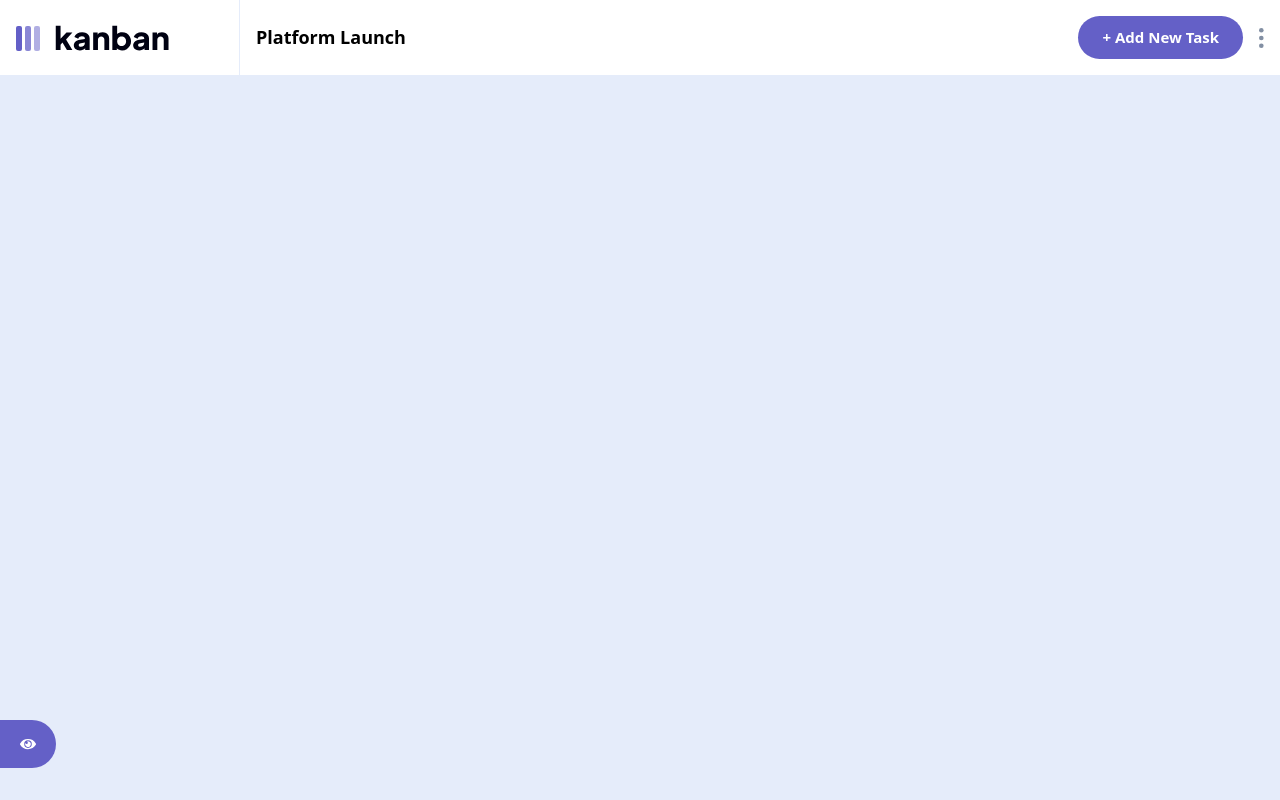
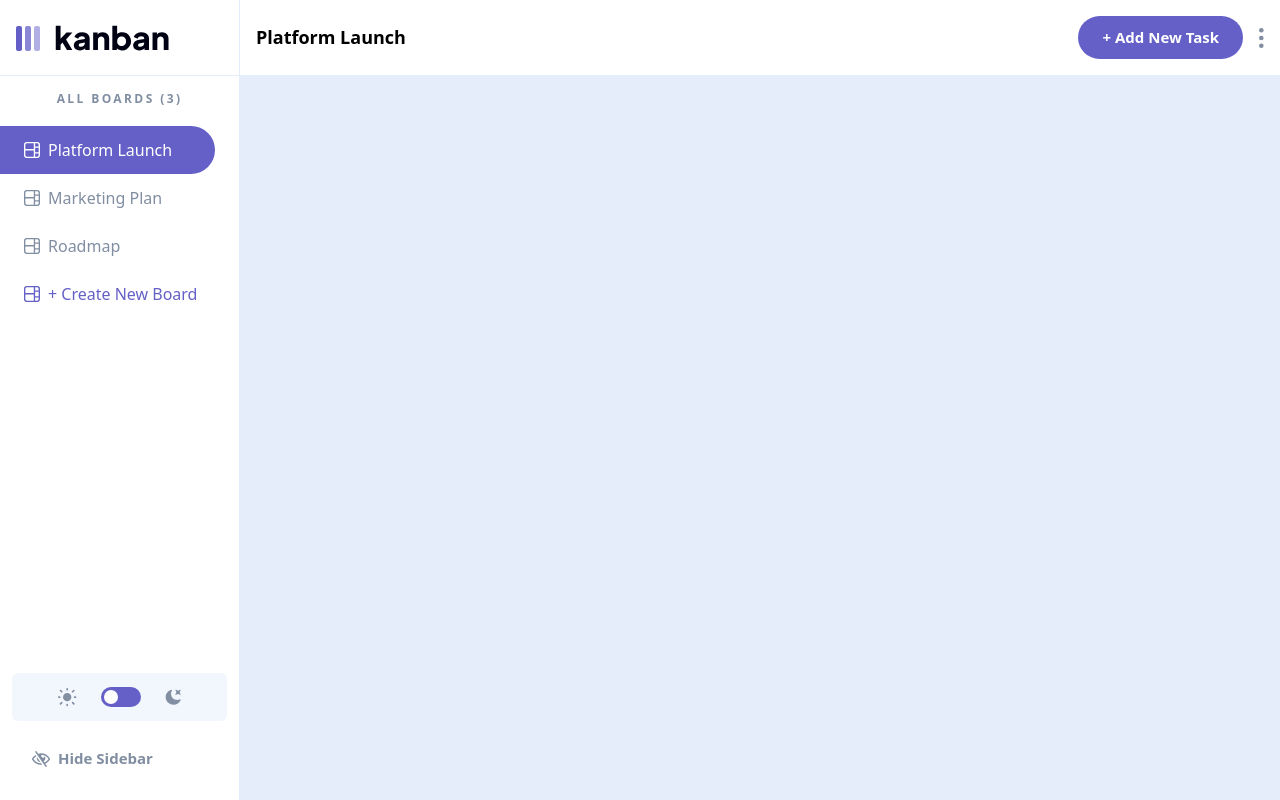
Before and after one commit to david-tejada/frontendmentor-challenges, a React (Vite) app in the folder 19-kanban-task-management/: page / in a window 1280 px wide. Built offline with nearby package versions, Linux system fonts and the light colour scheme.

Commit message:
Fix visibility for tablet and larger

```diff
--- a/19-kanban-task-management/src/ui/Navigation.tsx
+++ b/19-kanban-task-management/src/ui/Navigation.tsx
@@ -30,7 +30,7 @@ export default function Navigation({
         className={cn(
           "invisible fixed -top-full left-1/2 z-20 flex w-64 -translate-x-1/2 flex-col rounded-lg bg-white transition-all sm:absolute sm:inset-0 sm:right-auto sm:top-[4.6875rem] sm:flex sm:w-60 sm:-translate-x-full sm:rounded-none sm:border-r sm:border-blue-200 dark:border-neutral-600 dark:bg-neutral-700",
           isMobileOpen && "visible top-20",
-          isSidebarOpen && "sm:translate-x-0",
+          isSidebarOpen && "sm:visible sm:translate-x-0",
         )}
       >
         <h2 className="px-6 pb-5 pt-4 text-center text-heading-sm uppercase text-neutral-400">
```
